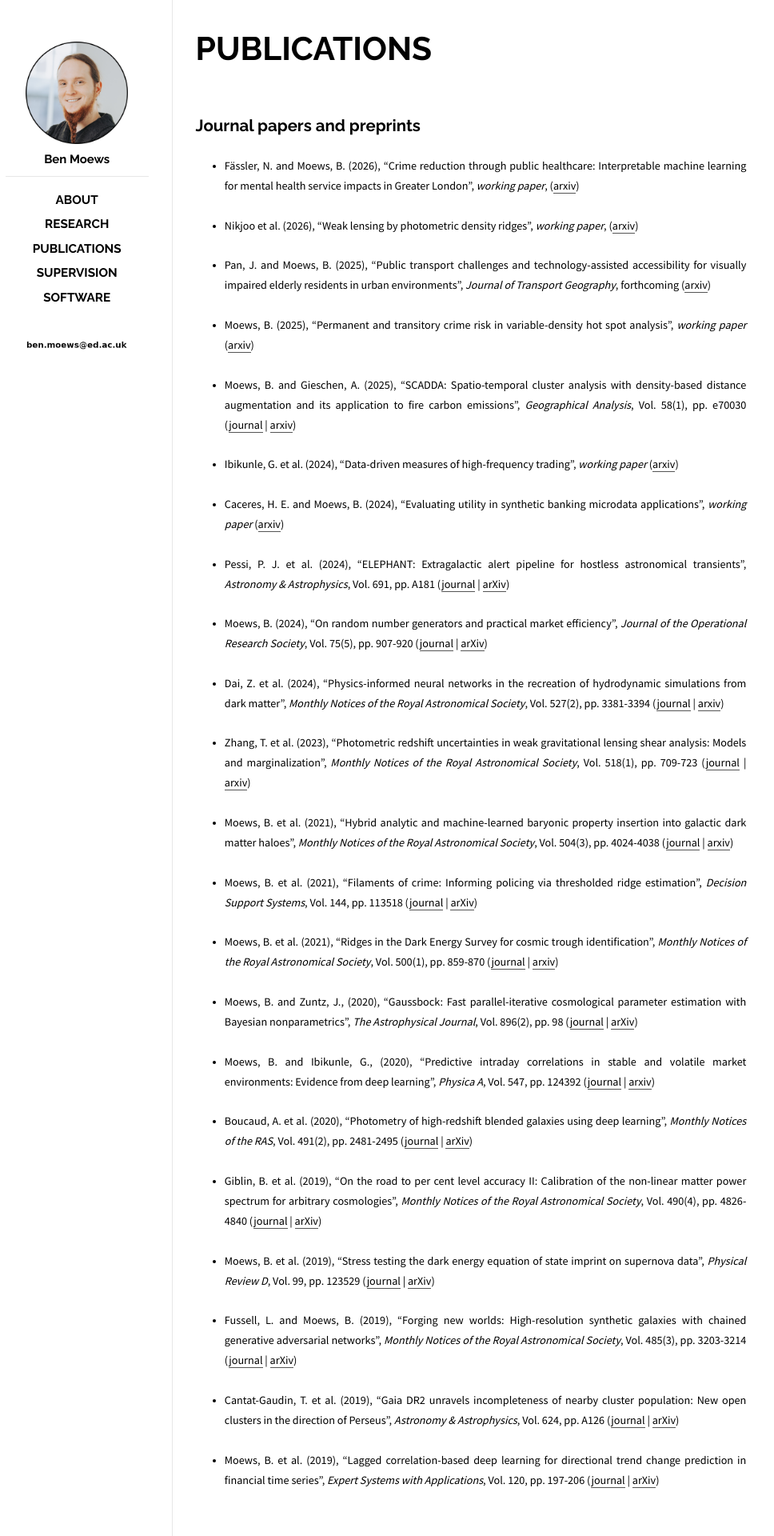
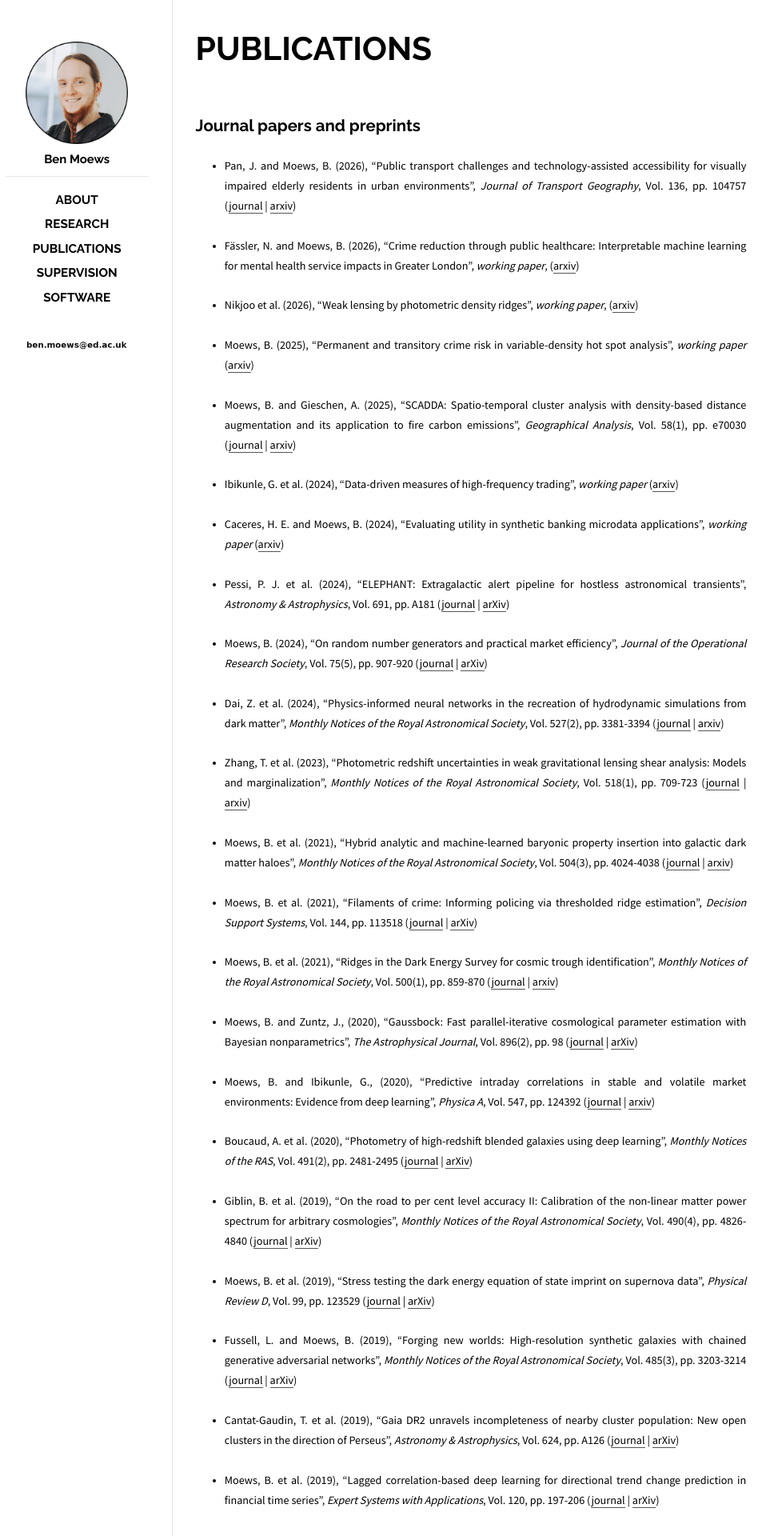
Before and after one commit to moews/moews.github.io, a Jekyll site: the page built from _posts/2017-03-25-publications.md, in a window 1280 px wide. Shown: the top 1920 px of the page at 80% size, without its empty margins (143-1111 px from the left). Built offline with Jekyll 4.4.1, drawn with Linux system fonts in a browser that asks for light colours.

Commit message:
Update 2017-03-25-publications.md

```diff
--- a/_posts/2017-03-25-publications.md
+++ b/_posts/2017-03-25-publications.md
@@ -10,11 +10,11 @@ categories: posts
 
 ## Journal papers and preprints
 
+* <small>Pan, J. and Moews, B. (2026), "Public transport challenges and technology-assisted accessibility for visually impaired elderly residents in urban environments", _Journal of Transport Geography_, Vol. 136, pp. 104757 ([journal](https://doi.org/10.1016/j.jtrangeo.2026.104757) | [arxiv](https://arxiv.org/abs/2601.15291))</small>
+
 * <small>Fässler, N. and Moews, B. (2026), "Crime reduction through public healthcare: Interpretable machine learning for mental health service impacts in Greater London", _working paper_, ([arxiv](https://arxiv.org/abs/2606.26202))</small>
 
 * <small>Nikjoo et al. (2026), "Weak lensing by photometric density ridges", _working paper_, ([arxiv](https://arxiv.org/abs/2603.04025))</small>
-
-* <small>Pan, J. and Moews, B. (2025), "Public transport challenges and technology-assisted accessibility for visually impaired elderly residents in urban environments", _Journal of Transport Geography_, forthcoming ([arxiv](https://arxiv.org/abs/2601.15291))</small>
 
 * <small>Moews, B. (2025), "Permanent and transitory crime risk in variable-density hot spot analysis", _working paper_ ([arxiv](https://arxiv.org/abs/2512.07467))</small>
 
```
